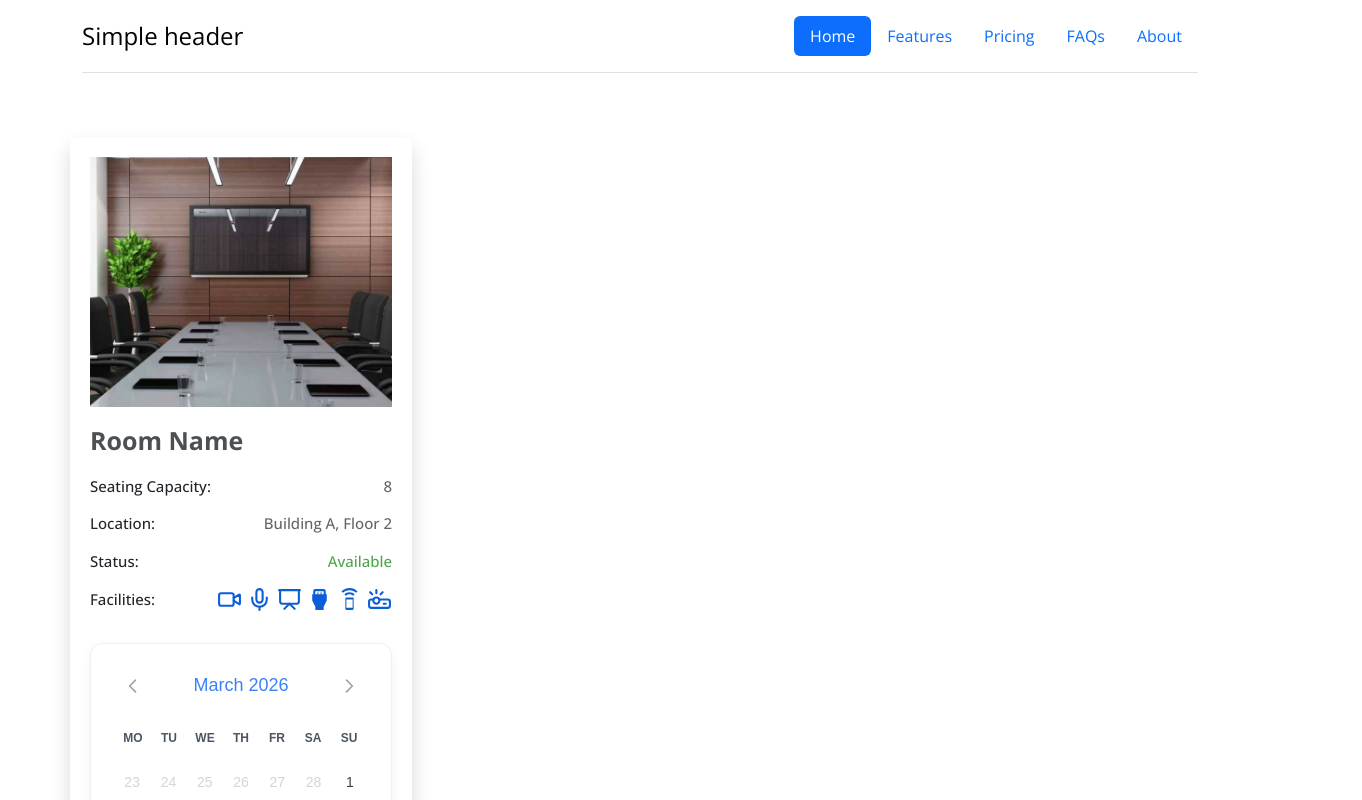
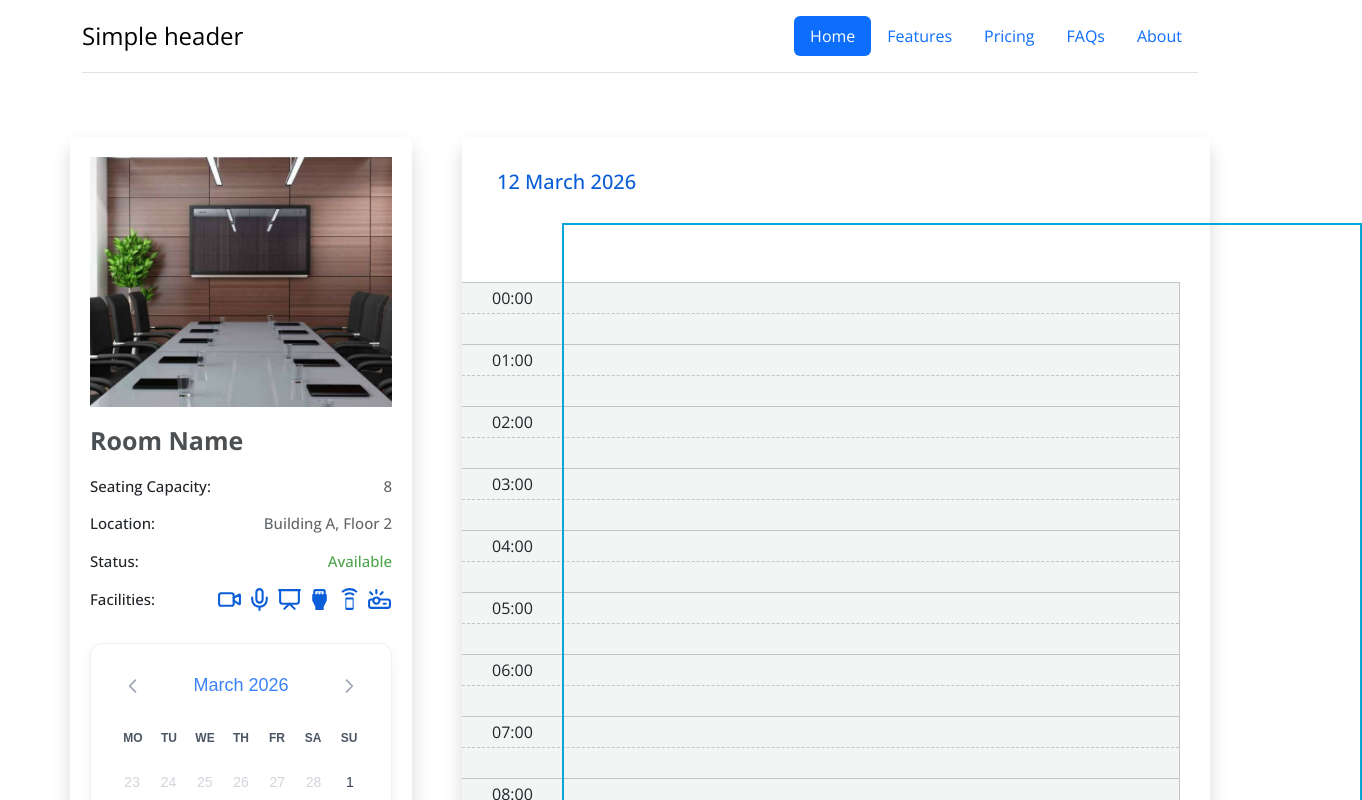
Before and after one commit to gnad0722/Meeting_Room_Web, a React (Create React App) app: page /detail in a window 1280 px wide. Shown: the top 800 px of the page, 1362 px wide, since content can reach past the window. Built offline with nearby package versions, Linux system fonts and the light colour scheme.

Commit message:
Complete Detail Page v1

```diff
--- a/src/assets/styles/detailRoomPage.css
+++ b/src/assets/styles/detailRoomPage.css
@@ -18,6 +18,7 @@
   margin: 20px 0px;
   padding: 20px;
   gap: 15px;
+  height: 1000px;
 }
 .card-room img {
   width: 100%;
@@ -57,7 +58,7 @@
   border: 1px solid #f0f0f0;
   font-family: sans-serif;
   box-shadow: 0 4px 12px rgba(0, 0, 0, 0.05);
-  user-select: none; /* Ngăn bôi đen văn bản khi click nhanh */
+  user-select: none;
 }
 
 .calendar-header {
@@ -123,13 +124,76 @@
   transition: 0.2s;
 }
 
-.day-cell.current-month { color: #374151; }
-.day-cell.other-month { color: #d1d5db; }
+.day-cell.current-month {
+  color: #374151;
+}
+.day-cell.other-month {
+  color: #d1d5db;
+}
 
-.day-cell:hover { background-color: #f9fafb; }
+.day-cell:hover {
+  background-color: #f9fafb;
+}
 
 .day-cell.selected {
   background-color: #eff6ff;
   color: #2563eb;
   font-weight: bold;
 }
+.schedule-container {
+  width: 70%;
+  height: auto;
+  display: flex;
+  flex-direction: column;
+  border-radius: 0.5rem;
+  background-color: white;
+  box-shadow: 0 10px 20px rgba(0, 0, 0, 0.15);
+  margin: 20px 0px;
+  padding: 30px 30px 30px 0px;
+  gap: 15px;
+}
+.schedule-container #titleDate {
+  color: #0b5ed7;
+  font-size: 20px;
+  font-weight: 500;
+  padding-left: 35px;
+  margin-bottom: 20px;
+}
+.schedule {
+  display: flex;
+  flex-direction: column;
+  position: relative;
+  margin-top: 50px;
+  gap: 0px;
+  border: solid #bfc6c4;
+  border-width: 1px 1px 1px 0px;
+}
+.schedule-item {
+  display: flex;
+  width: 100%;
+  background-color: #f3f4f4;
+  align-items: center;
+  justify-content: flex-start;
+  padding: 15px 5px 15px 30px;
+  height: 20px;
+  cursor: pointer;
+}
+#half {
+  border-bottom: 1px solid #bfc6c4;
+}
+ #full {
+   border-bottom: 1px dashed #bfc6c4;
+}
+.schedule-item .not-available{
+  background-color: #437DD6;
+}
+.border-schedule{
+  position: absolute;
+  border: 2px solid #09A5D7;
+  width: 800px;
+  height: 1600px;
+  left: 100px;
+  top: -60px;
+  background: transparent;
+   pointer-events: none;
+}
--- a/src/components/Calendar.jsx
+++ b/src/components/Calendar.jsx
@@ -1,7 +1,7 @@
 import React, { useState } from "react";
-function Calendar() {
+function Calendar(props) {
  const [viewDate, setViewDate] = useState(new Date());
-  const [selectedDate, setSelectedDate] = useState(new Date());
+ const selectedDate=props.selectedDate;
 
   const daysOfWeek = ['MO', 'TU', 'WE', 'TH', 'FR', 'SA', 'SU'];
   const month = viewDate.getMonth();
@@ -13,7 +13,8 @@ function Calendar() {
 
   const handleDateClick = (day, isCurrentMonth) => {
     if (isCurrentMonth) {
-      setSelectedDate(new Date(year, month, day));
+      const selected = new Date(year, month, day);
+      props.onSelect(selected);
     }
   };
 
--- a/src/components/RoomCardDetail.jsx
+++ b/src/components/RoomCardDetail.jsx
@@ -3,7 +3,7 @@ import image from "../assets/images/meetingroom.jpg";
 import { LuVideo, LuMic, LuPresentation, LuProjector } from "react-icons/lu";
 import { MdSpeakerPhone, MdSettingsInputHdmi } from "react-icons/md";
 import Calendar from "./Calendar";
-function RoomCardDetail() {
+function RoomCardDetail(props) {
   return (
     <div className="card-room">
       <img src={image} alt="Meeting Room" />
@@ -29,7 +29,7 @@ function RoomCardDetail() {
         </div>
       </span>
       <div className="d-flex w-100 justify-content-center mt-3">
-          <Calendar/>
+          <Calendar selectedDate={props.selectedDate} onSelect={props.onSelect}/>
       </div>
 
     </div>
--- /dev/null
+++ b/src/components/Schedule.jsx
@@ -0,0 +1,25 @@
+import React from "react";
+import ScheduleItem from "./ScheduleItem";
+function Schedule(props) {
+  const hours = Array.from({ length: 50 }, (_, i) => ({
+    time: i * 0.5,
+    available: true,
+  }));
+  return (
+    <div className="schedule">
+      <div className="border-schedule">
+
+      </div>
+      {hours.map((hour, index) => {
+        return (
+          <ScheduleItem
+            key={index}
+            time={hour.time}
+            available={hour.available}
+          />
+        );
+      })}
+    </div>
+  );
+}
+export default Schedule;
--- /dev/null
+++ b/src/components/ScheduleDetail.jsx
@@ -0,0 +1,11 @@
+import React from "react";
+import utils from "../utils/utils.js"
+import Schedule from "./Schedule.jsx";
+function ScheduleDetail(props) {
+  const selectedDate=props.selectedDate;
+  return <div className="schedule-container">
+        <span id="titleDate">{utils.formatDate(selectedDate)}</span>
+        <Schedule/>
+  </div>;
+}
+export default ScheduleDetail;
--- /dev/null
+++ b/src/components/ScheduleItem.jsx
@@ -0,0 +1,10 @@
+import React from "react";
+function ScheduleItem(props){
+    const time=props.time;
+    const available=props.available;
+    const border=(time*2) % 2 == 0 ? "full":"half";
+    return <div className={"schedule-item" + (available ? "" : " not-available")} id={border}>
+        {border=="full"&& (time < 10 ? "0" + time + ":00" : time + ":00")}
+    </div>
+}
+export default ScheduleItem
--- a/src/pages/DetailRoomPage.jsx
+++ b/src/pages/DetailRoomPage.jsx
@@ -1,13 +1,19 @@
-import React from "react";
+import React,{useState} from "react";
 import "../assets/styles/detailRoomPage.css";
 import Header from "../components/Header";
 import RoomCardDetail from "../components/RoomCardDetail";
+import ScheduleDetail from "../components/ScheduleDetail"
 function DetailRoomPage() {
+  const [selectedDate,setSelected]= useState(new Date());
+  function handleSelect(selected){
+    setSelected(selected);
+  }
   return (
     <div className="detail-page">
         <Header/>
       <div className="body-detail-page">
-        <RoomCardDetail/>
+        <RoomCardDetail selectedDate={selectedDate} onSelect={handleSelect}/>
+        <ScheduleDetail selectedDate={selectedDate}/>
       </div>
     </div>
   );
--- a/src/utils/utils.js
+++ b/src/utils/utils.js
@@ -0,0 +1,11 @@
+function formatDate(dateString) {
+  const date = new Date(dateString);
+
+  return date.toLocaleDateString("en-GB", {
+    day: "numeric",
+    month: "long",
+    year: "numeric",
+  });
+}
+
+export default { formatDate };
```
